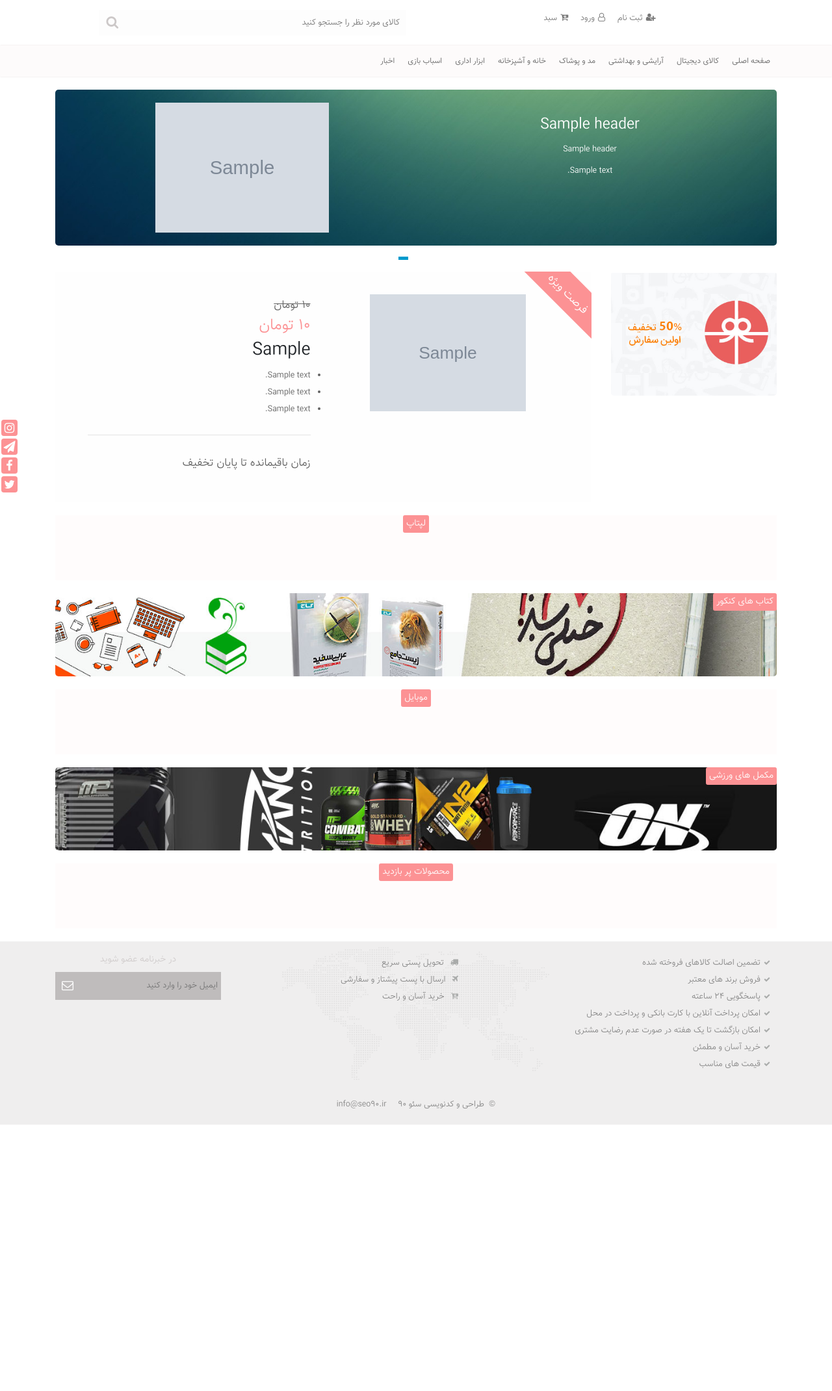
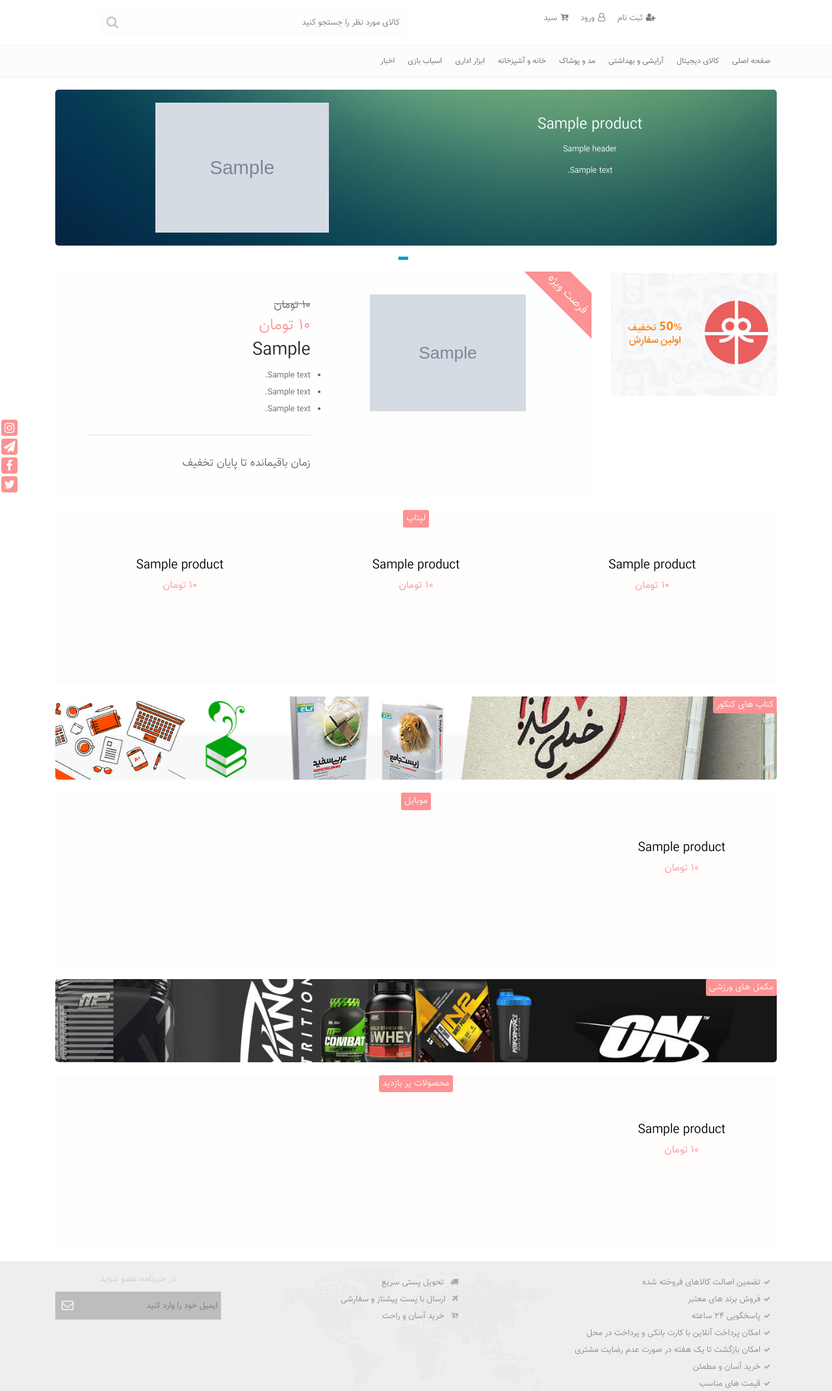
Before and after one commit to mmdchnar/easyshop, a Django app: template shop/templates/index.html in a window 1280 px wide. Shown: the top 2141 px of the page at 65% size. Before the commit the page ends 1731 px from the top, so only its background shows below. Run offline with Django 3.2, Linux system fonts and the light colour scheme; the template is opened without the code that fills it: most values are stand-ins (such as "Sample title", 1, 10 or a date in 2020); grey boxes marked "Sample" are stand-in pictures; some libraries are stand-ins or nearby versions.

Commit message:
Fix new view to index and set viewport for responsive view

```diff
--- a/shop/templates/index.html
+++ b/shop/templates/index.html
@@ -1,5 +1,6 @@
 <!doctype html>
 {% load mathfilters %}
+{% load define %}
 <html>
    <head>
       <meta charset="utf-8">
@@ -11,6 +12,7 @@
       <link href="/assets/style/fonts.css" rel="stylesheet" type="text/css">
       <link href="/assets/style/jquery.fancybox.min.css" rel="stylesheet">
       <link href="/assets/style/style.css" rel="stylesheet" type="text/css">
+      <meta name="viewport" content="width=device-width, initial-scale=0.6">
    </head>
    <body>
       <div class="social">
@@ -93,26 +95,24 @@
             <div class="col-md-12">
                <div class="slider-box">
                   <div id="carouselExampleIndicators" class="carousel slide" data-ride="carousel">
-                     <ol class="carousel-indicators">
-                        {% for header in headers %}
-                        <li data-target="#carouselExampleIndicators" data-slide-to="{{ header.id|sub:1 }}"{% if header.id == 1 %} class="active">{% endif %}</li>
-                        {% endfor %}
+                     <ol class="carousel-indicators">{% for header in headers %}
+                        <li data-target="#carouselExampleIndicators"
+                        data-slide-to="{{ header.id|sub:1 }}"{% if header.id == 1 %}
+                        class="active">{% endif %}</li>{% endfor %}
                      </ol>
-                     <div class="carousel-inner">
-                        {% for header in headers %}
+                     <div class="carousel-inner">{% for header in headers %}
                         <div class="carousel-item {% if header.id == 1 %}active{% endif %}">
                            <div class="col-md-6" style="padding-top: 20px;">
-                              <h4 style="color: #fff;">{{ header.title }}</h4>
+                              <h4 style="color: #fff;">{{ header.product.name }}</h4>
                               <span style="color: #fff;">{{ header.sub_title }}</span>
                               <p style="color: #fff;">{{ header.description }}</p>
                            </div>
-                           <a href="/product/{{ header.link }}">
+                           <a href="/product/{{ header.product.link }}">
                               <div class="col-md-6">
                                  <img src="/assets/img/header/{{ header.image }}" class="w-75" >
                               </div>
                            </div>
-                        </a>
-                        {% endfor %}
+                        </a>{% endfor %}
                      </div>
                   </div>
                </div>
@@ -132,7 +132,7 @@
                <div class="vizheh">
                   <div class="col-md-6">
                      <div class="vizheh-img">
-                        <a href="/product/{{ special_off.link }}">
+                        <a href="/product/{{ special_off.product.link }}">
                            <img src="/assets/img/{{ special_off.image }}" class="w-100" />
                         </a>
                      </div>
@@ -149,7 +149,7 @@
                         </ul>
                         <br><hr><br>
                         <span>زمان باقیمانده تا پایان تخفیف</span>
-                        <div class="counter" data-minutes-left="{{ time_left }}"></div>
+                        <div class="noer" data-minutes-left="{{ time_left }}"></div>
                      </div>
                   </div>
                   <div class="vizheh-tag">
@@ -167,14 +167,14 @@
                   <h4>لپتاپ</h4>
                   <div class="owl-carousel owl-theme ov1">
                      {% for product in laptops %}
-                     <a href="/product/{{ product.link }}" style="text-decoration: none;" title="{{ product.name }}">
+                     <a href="/product/{{ product.product.link }}" style="text-decoration: none;" title="{{ product.product.name }}">
                         <div class="item">
-                           <figure>
-                              <img src="/assets/img/{{ product.category.link }}{{ product.images.0 }}"
-                              class="w-100"  alt="{{ product.name }}"/>
+                           <figure>{% define 1 as break %}{% for image in images %}{% if break and image.image.name == product.product.name %}
+                              <img src="/assets/img/{{ product.product.category.link }}{{ image.link }}"
+                              class="w-100"  alt="{{ product.product.name }}"/>{% define 0 as break %}{% endif %}{% endfor %}
                            </figure>
-                           <h5 style="color: #000;">{{ product.name }}</h5>
-                           <span>{{ product.price|floatformat:"-3g" }} تومان</span>
+                           <h5 style="color: #000;">{{ product.product.name }}</h5>
+                           <span>{{ product.product.price|floatformat:"-3g" }} تومان</span>
                         </div>
                      </a>
                      {% endfor %}
@@ -202,14 +202,14 @@
                   <h4>موبایل</h4>
                   <div class="owl-carousel owl-theme ov2">
                      {% for product in mobiles %}
-                     <a href="/product/{{ product.link }}" style="text-decoration: none;" title="{{ product.name }}">
+                     <a href="/product/{{ product.product.link }}" style="text-decoration: none;" title="{{ product.product.name }}">
                         <div class="item">
-                           <figure>
-                              <img src="/assets/img/{{ product.category.link }}{{ product.images.0 }}"
-                              class="w-100"  alt="{{ product.name }}"/>
+                           <figure>{% define 1 as break %}{% for image in images %}{% if break and image.image.name == product.product.name %}
+                              <img src="/assets/img/{{ product.product.category.link }}{{ image.link }}"
+                              class="w-100"  alt="{{ product.product.name }}"/>{% define 0 as break %}{% endif %}{% endfor %}
                            </figure>
-                           <h5 style="color: #000;">{{ product.name }}</h5>
-                           <span>{{ product.price|floatformat:"-3g" }} تومان</span>
+                           <h5 style="color: #000;">{{ product.product.name }}</h5>
+                           <span>{{ product.product.price|floatformat:"-3g" }} تومان</span>
                         </div>
                      </a>
                      {% endfor %}
@@ -236,15 +236,15 @@
                <div class="three-slider">
                   <h4>محصولات پر بازدید</h4>
                   <div class="owl-carousel owl-theme ov3">
-                     {% for product in products %}
-                     <a href="/product/{{ product.link }}" style="text-decoration: none;" title="{{ product.name }}">
+                     {% for product in most_view %}
+                     <a href="/product/{{ product.product.link }}" style="text-decoration: none;" title="{{ product.product.name }}">
                         <div class="item">
-                           <figure>
-                              <img src="/assets/img/{{ product.category.link }}{{ product.images.0 }}"
-                              class="w-100"  alt="{{ product.name }}"/>
+                           <figure>{% define 1 as break %}{% for image in images %}{% if break and image.image.name == product.product.name %}
+                              <img src="/assets/img/{{ product.product.category.link }}{{ image.link }}"
+                              class="w-100"  alt="{{ product.product.name }}"/>{% define 0 as break %}{% endif %}{% endfor %}
                            </figure>
-                           <h5 style="color: #000;">{{ product.name }}</h5>
-                           <span>{{ product.price|floatformat:"-3g" }} تومان</span>
+                           <h5 style="color: #000;">{{ product.product.name }}</h5>
+                           <span>{{ product.product.price|floatformat:"-3g" }} تومان</span>
                         </div>
                      </a>
                      {% endfor %}
```
